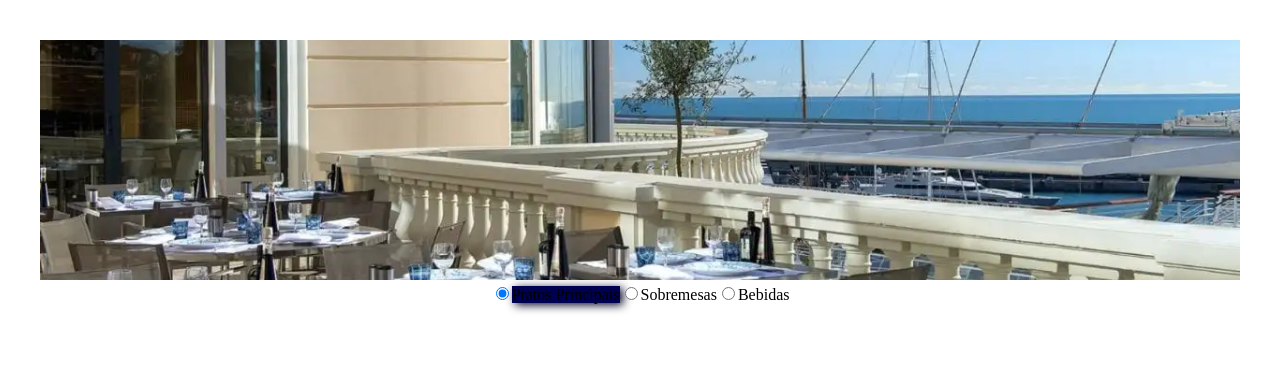
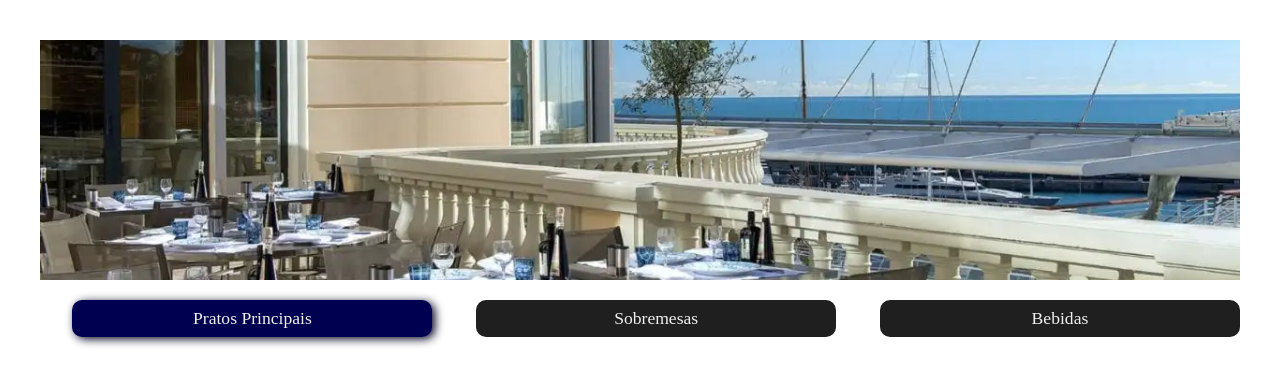
Before and after one commit to adrianovictorn/aula-03-intensivao, a React (Vite) app in the folder restaurante/: page / in a window 1280 px wide. Shown: the top 384 px of the page. Built offline with nearby package versions, Linux system fonts and the light colour scheme.

Commit message:
atualizei

```diff
--- a/restaurante/src/Navegacao.jsx
+++ b/restaurante/src/Navegacao.jsx
@@ -1,6 +1,6 @@
 
 export function Navegacao(){
-    return <div>
+    return <div className="navegacao">
         <input type="radio" name="opcao-pagina" id="pagina-0" defaultChecked/>
         <label htmlFor="pagina-0">Pratos Principais</label>
         <input type="radio" name="opcao-pagina" id="pagina-1" />
--- a/restaurante/src/cardapio.js
+++ b/restaurante/src/cardapio.js
@@ -14,7 +14,7 @@ import cocaColaImg from './assets/bebidas/coca-cola.jpeg';
 import guaranaImg from './assets/bebidas/guarana.jpeg';
 import heinekenImg from './assets/bebidas/heineken.jpeg';
 
-export const enroladinhoMignon = {
+const enroladinhoMignon = {
   nome: 'Enroladinho de Mignon',
   preco: 'R$ 64,90',
   imagem: enroladinhoMignonImg,
```
